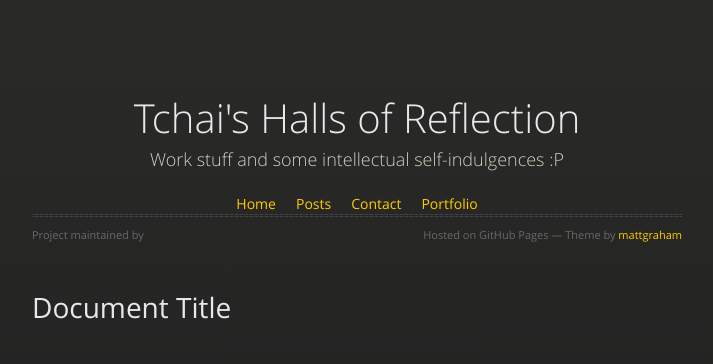
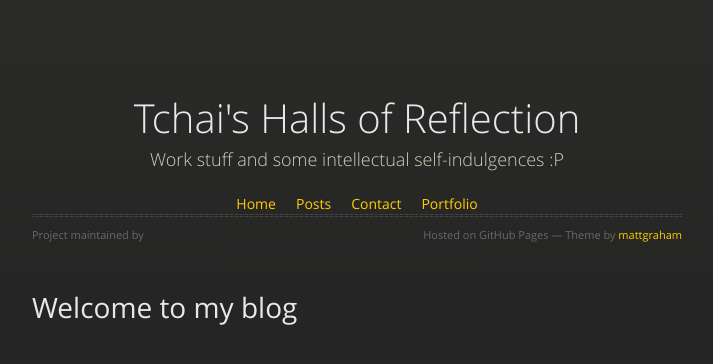
Before and after one commit to IsaacNietoG/IsaacNietoG.github.io, a Jekyll site: the page built from blog/index.md, in a window 1280 px wide. Shown: the top 364 px of the page, without its empty margins (283-996 px from the left). Built offline with Jekyll 4.4.1, drawn with Linux system fonts in a browser that asks for light colours.

Commit message:
Simple change to index

```diff
--- a/blog/index.md
+++ b/blog/index.md
@@ -1,4 +1,4 @@
 ---
 layout: default
 ---
-# Document Title
+# Welcome to my blog
```
